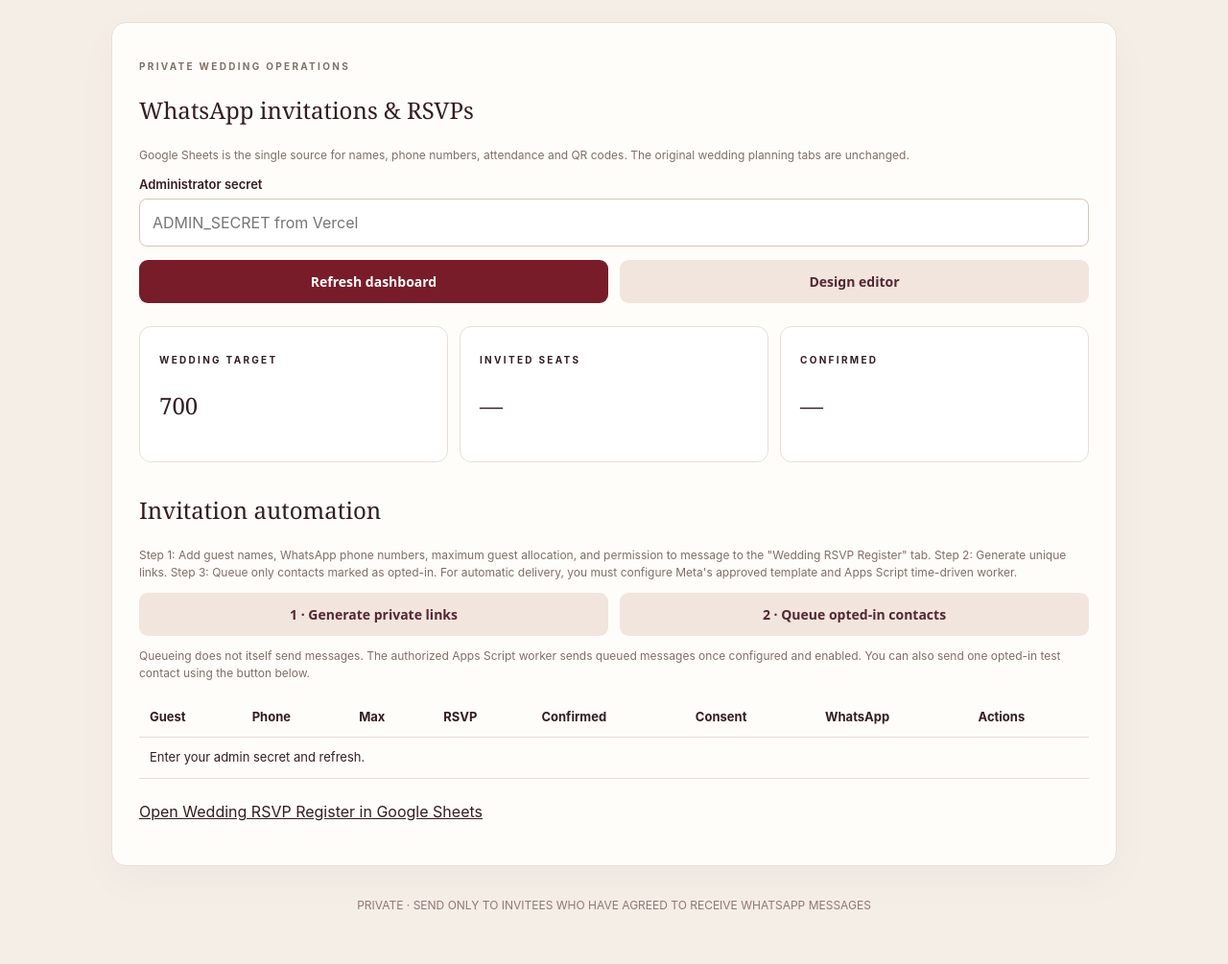
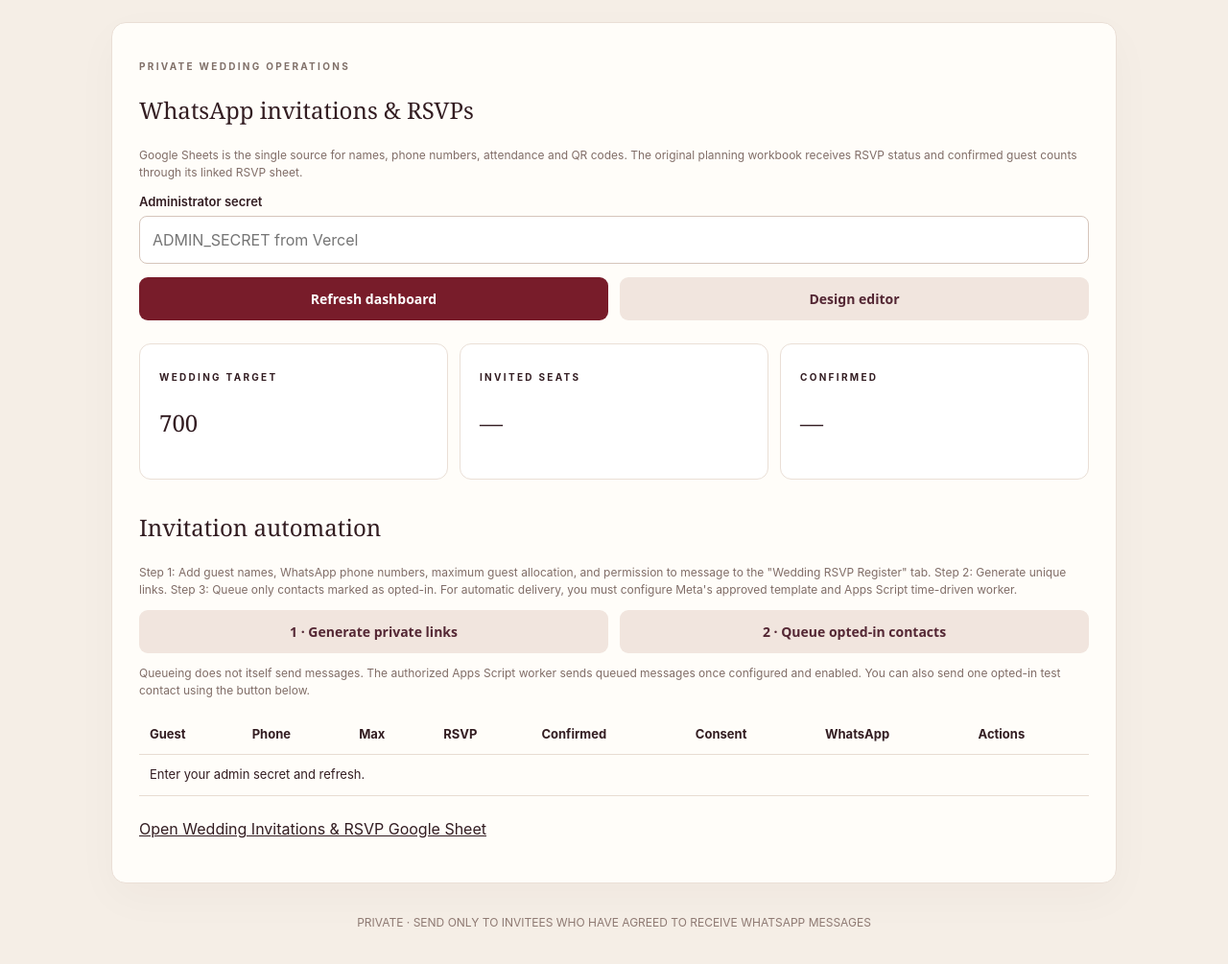
Before and after one commit to pinakhisnbrg/projects, a website: page wedding-rsvp/public/admin.html in a window 1280 px wide. Shown: the part 71-1076 px from the top of the page at 96% size. Drawn offline with Linux system fonts and the light colour scheme.

Commit message:
Point wedding RSVP workflow to new dedicated Google Sheet while preserving original planner

```diff
--- a/wedding-rsvp/public/admin.html
+++ b/wedding-rsvp/public/admin.html
@@ -1,7 +1,7 @@
 <!doctype html><html lang="en"><head><meta charset="utf-8"><meta name="viewport" content="width=device-width,initial-scale=1"><meta name="robots" content="noindex,nofollow"><title>Wedding RSVP Admin — Sakshi & Pinak</title><link rel="stylesheet" href="/style.css"></head>
 <body><main class="app"><nav class="topnav"><span class="brand">S & P · CONTROL ROOM</span><a href="/">Guest website</a></nav>
 <section class="panel"><p class="micro muted">PRIVATE WEDDING OPERATIONS</p><h1>WhatsApp invitations & RSVPs</h1>
-<p class="hint">Google Sheets is the single source for names, phone numbers, attendance and QR codes. The original wedding planning tabs are unchanged.</p>
+<p class="hint">Google Sheets is the single source for names, phone numbers, attendance and QR codes. The original planning workbook receives RSVP status and confirmed guest counts through its linked RSVP sheet.</p>
 <label for="secret">Administrator secret</label><input type="password" id="secret" autocomplete="off" placeholder="ADMIN_SECRET from Vercel">
 <div class="row"><button id="refresh">Refresh dashboard</button><a class="button secondary" href="/editor.html">Design editor</a></div>
 <div class="row" style="margin-top:12px"><div class="card"><span class="micro">Wedding target</span><h2 id="target">700</h2></div><div class="card"><span class="micro">Invited seats</span><h2 id="invited">—</h2></div><div class="card"><span class="micro">Confirmed</span><h2 id="confirmed">—</h2></div></div>
@@ -10,7 +10,7 @@
 <p class="hint">Queueing does not itself send messages. The authorized Apps Script worker sends queued messages once configured and enabled. You can also send one opted-in test contact using the button below.</p>
 <p id="result" role="status"></p>
 <div class="tablewrap"><table><thead><tr><th>Guest</th><th>Phone</th><th>Max</th><th>RSVP</th><th>Confirmed</th><th>Consent</th><th>WhatsApp</th><th>Actions</th></tr></thead><tbody id="rows"><tr><td colspan="8">Enter your admin secret and refresh.</td></tr></tbody></table></div>
-<p style="margin-top:22px"><a href="https://docs.google.com/spreadsheets/d/1ArjWx2O7oWBgavf0UL86EmEE2kxDp9V6CEDxxDoiYCY/edit" target="_blank" rel="noopener noreferrer">Open Wedding RSVP Register in Google Sheets</a></p>
+<p style="margin-top:22px"><a href="https://docs.google.com/spreadsheets/d/16GXb7qaM1fccfM4OYOeyiRZAoAx4XfVC_jPDPYPRlVc/edit" target="_blank" rel="noopener noreferrer">Open Wedding Invitations & RSVP Google Sheet</a></p>
 </section><footer>PRIVATE · SEND ONLY TO INVITEES WHO HAVE AGREED TO RECEIVE WHATSAPP MESSAGES</footer></main>
 <script type="module">
 import{$,call,esc}from'/common.js';
```
